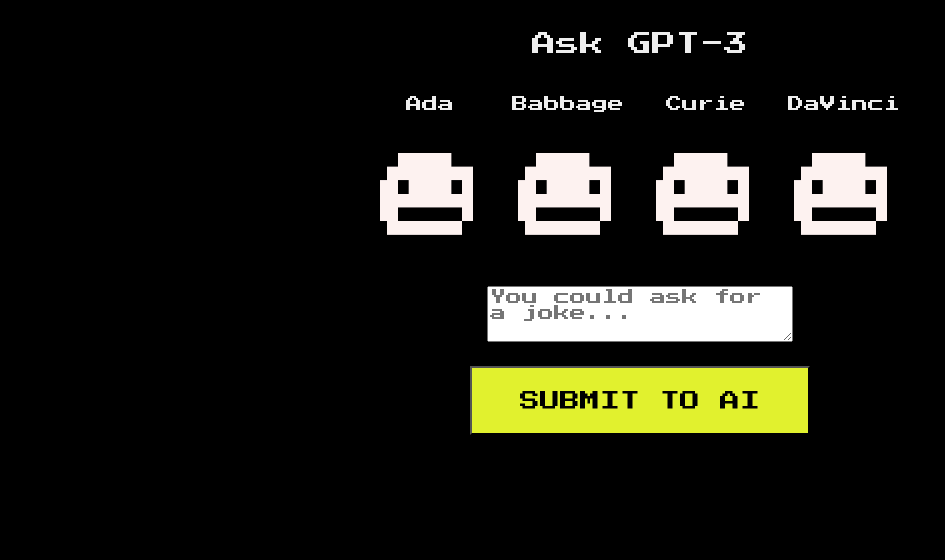
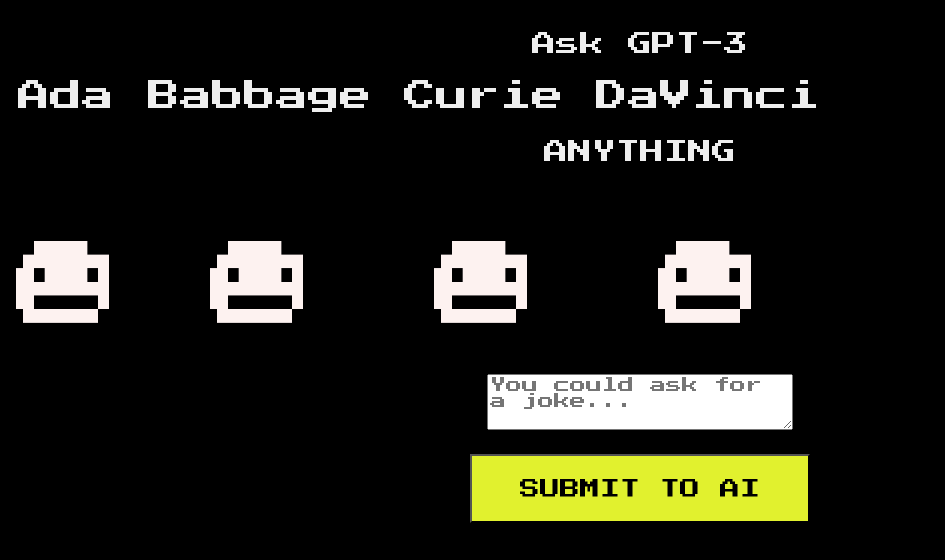
Before and after one commit to jimmybarron/geepeeteethree-says, a React (Create React App) app: page / in a window 1280 px wide. Shown: the top 560 px of the page, without its empty margins (0-945 px from the left). Built offline with nearby package versions, Linux system fonts and the light colour scheme.

Commit message:
Added overflow scrolling

```diff
--- a/src/App.js
+++ b/src/App.js
@@ -28,6 +28,21 @@ function App() {
         >
           Ask GPT-3
         </h1>
+        <h1
+          style={{
+            backgroundColor: "#000000",
+            color: "#eeeeee",
+            textAlign: "center",
+            position: "absolute",
+            marginLeft: "auto",
+            marginRight: "auto",
+            left: 0,
+            right: 0,
+            top: "140px",
+          }}
+        >
+          ANYTHING
+        </h1>
       </header>
       <main id="main">
         <SubmitForm
--- a/src/SubmitForm.css
+++ b/src/SubmitForm.css
@@ -4,6 +4,7 @@
 
 #submitToAi legend {
   opacity: 0;
+  height: 0;
 }
 
 label[for="aiPrompt"] {
@@ -18,6 +19,8 @@ label[for="aiPrompt"] {
 
 .aiEngineSwiper {
   display: flex;
+  width: 100vw;
+  overflow: scroll;
 }
 
 .aiEngine {
@@ -25,6 +28,11 @@ label[for="aiPrompt"] {
   flex-direction: column;
   align-items: center;
   padding: 8px 16px;
+}
+
+.aiEngine label {
+  padding-bottom: 88px;
+  font-size: 32px;
 }
 
 .aiEngine input[type="radio"] {
```
